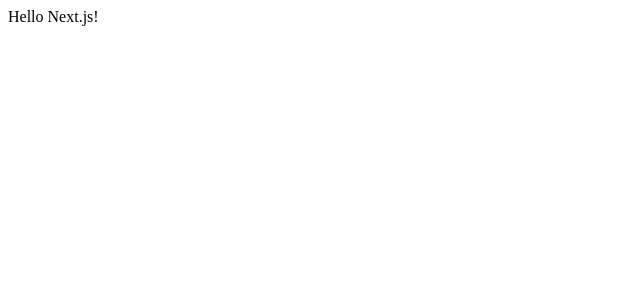
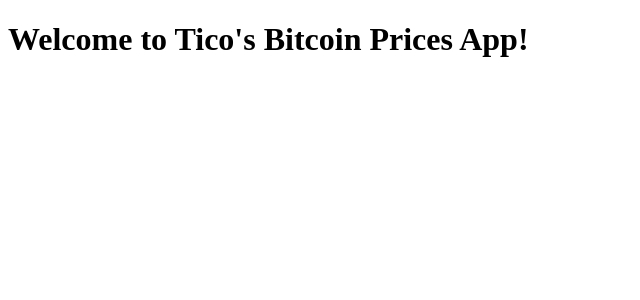
Before and after one commit to ticotheps/next-js-bitcoin-app, a Next.js app: page / in a window 1280 px wide. Shown: the top 300 px of the page, without its empty margins (0-640 px from the left). Built offline with nearby package versions, Linux system fonts and the light colour scheme.

Commit message:
Refactors the 'index.js' file to add semantic HTML tags and improve readability

```diff
--- a/pages/index.js
+++ b/pages/index.js
@@ -1 +1,7 @@
-export default () => <div>Hello Next.js!</div>;
+const Index = () => (
+	<div>
+		<h1>Welcome to Tico's Bitcoin Prices App!</h1>
+	</div>
+);
+
+export default Index;
```
